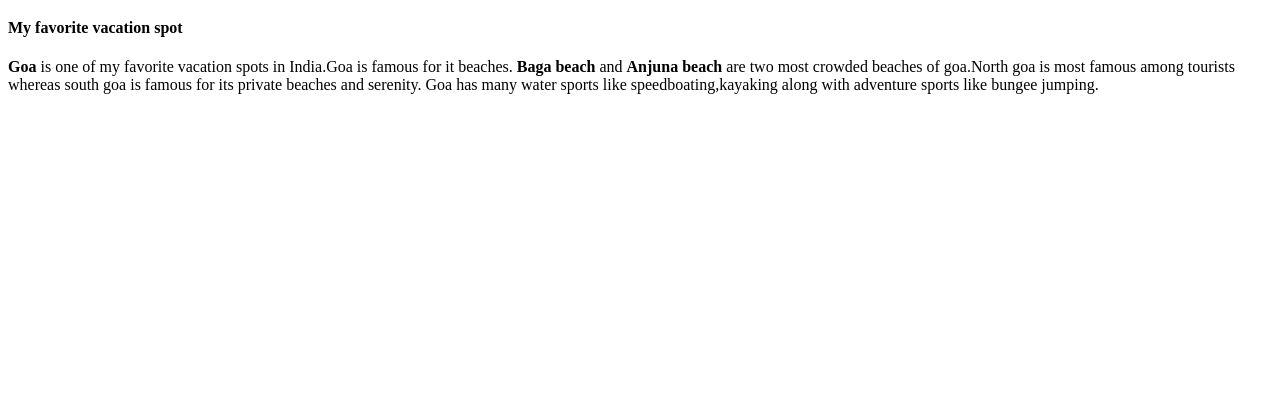
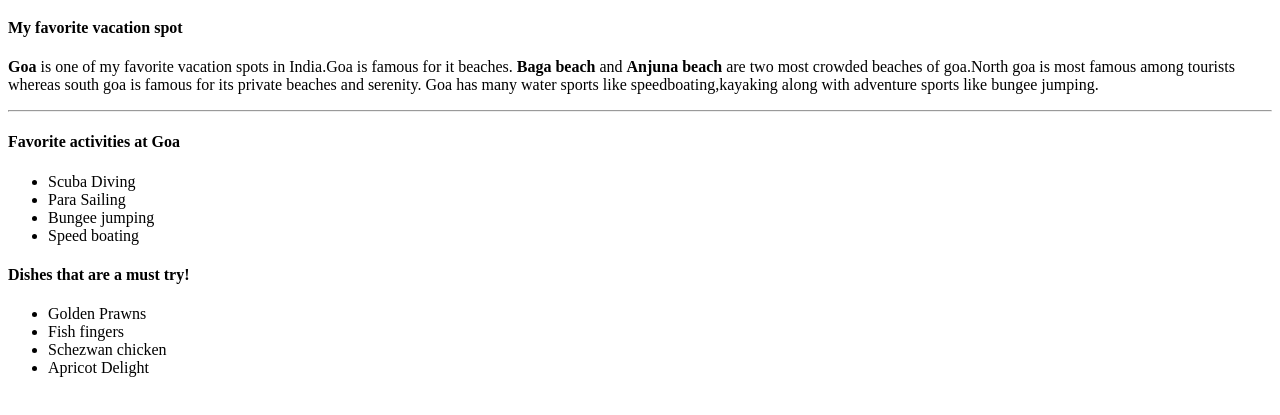
Before and after one commit to 44-563-WebApps-F23/44563-webapps-f23-assignment3-MissTatineni, a plain HTML site: page index.html in a window 1280 px wide. Shown: the part 61-476 px from the top of the page. Drawn offline with Linux system fonts and the light colour scheme.

Commit message:
Included favorite foods and activities in index.html

```diff
--- a/index.html
+++ b/index.html
@@ -9,5 +9,25 @@
         <p><b>Goa</b> is one of my favorite vacation spots in India.Goa is famous for it beaches.
             <b>Baga beach</b> and <b>Anjuna beach</b> are two most crowded beaches of goa.North goa is most famous among tourists whereas south goa is famous for its private beaches and serenity.
             Goa has many water sports like speedboating,kayaking along with adventure sports like bungee jumping.</p>
+         <hr>
+         <h4>Favorite activities at Goa</h4>
+
+         <ul>
+            <li>Scuba Diving</li>
+            <li>Para Sailing</li>
+            <li>Bungee jumping</li>
+            <li>Speed boating</li>
+         </ul>
+
+         <h4>Dishes that are a must try!</h4>
+         <ul>
+              <li>Golden Prawns</li>
+              <li>Fish fingers</li>
+              <li>Schezwan chicken</li>
+              <li>Apricot Delight</li>
+         </ul>
+
+
+
     </body>
 </html>
```
